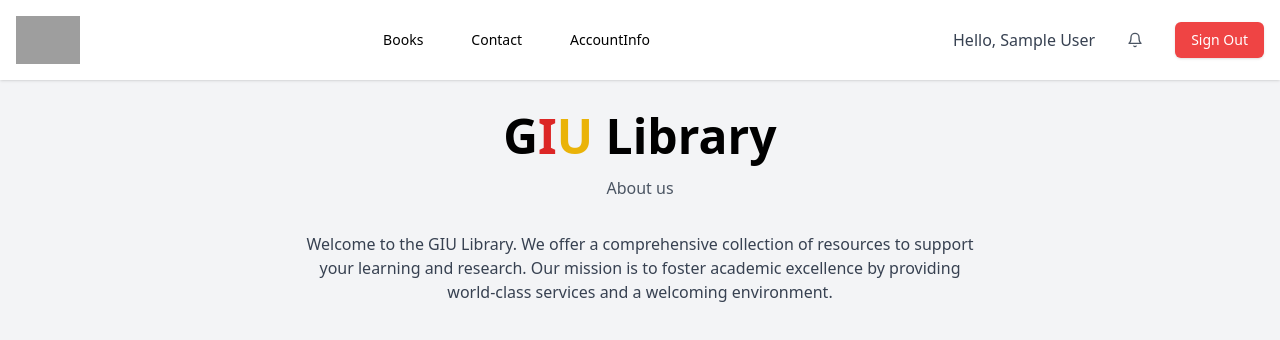
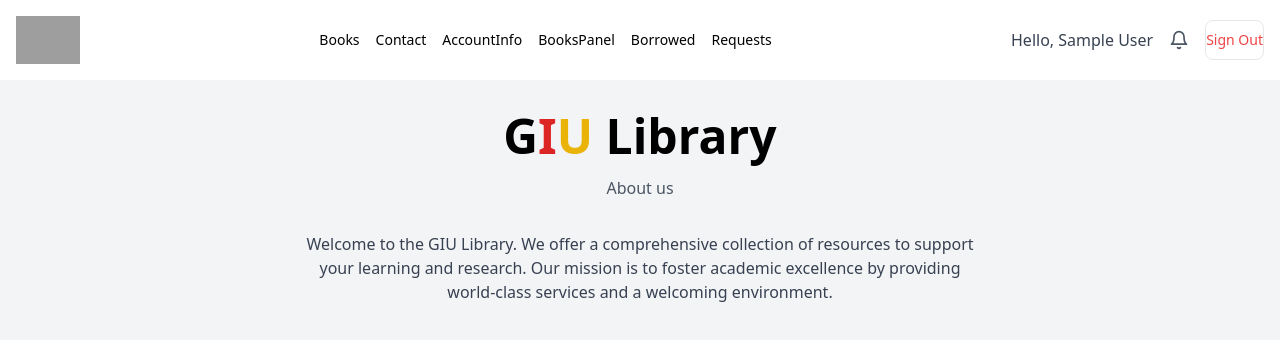
Before and after one commit to D-Ace0/GIU_Library, a Next.js app in the folder frontend/: page /home in a window 1280 px wide. Shown: the top 340 px of the page. Built offline with nearby package versions, Linux system fonts and the light colour scheme; sample sign-in values are in the browser's storage; grey boxes are pictures that could not be loaded.

Commit message:
Nav bar ma3 Account Info done

```diff
--- a/frontend/src/component/Header.tsx
+++ /dev/null
@@ -1,98 +0,0 @@
-// frontend/src/components/Header.tsx
-import React from "react";
-import * as Dialog from "@radix-ui/react-dialog";
-import { Button } from "./ui/button";
-import {
-  NavigationMenu,
-  NavigationMenuItem,
-  NavigationMenuLink,
-  NavigationMenuList,
-} from "./ui/navigation-menu";
-import SignIn from "../screens/signIn";
-import { useRouter } from "next/router";
-import { useAuth } from "../lib/hooks";
-
-export const Header: React.FC = () => {
-  const router = useRouter();
-  const { isAuthenticated, user } = useAuth();
-  const navItems = [
-    { label: "Books", active: true },
-    { label: "Contact", active: false },
-  ];
-
-  return (
-    <header className="flex items-center justify-between p-8 bg-white border-b">
-      <img
-        className="h-[106px]"
-        src="https://c.animaapp.com/m9mounjcyCQFlK/img/giu.png"
-        alt="GIU Logo"
-        onClick={() => router.push('/')}
-        style={{ cursor: 'pointer' }}
-      />
-
-      <nav>
-        <NavigationMenu>
-          <NavigationMenuList>
-            {navItems.map((item) => (
-              <NavigationMenuItem key={item.label}>
-                <NavigationMenuLink
-                  className={`p-2 rounded-lg ${
-                    item.active ? "bg-neutral-100" : ""
-                  }`}
-                >
-                  {item.label}
-                </NavigationMenuLink>
-              </NavigationMenuItem>
-            ))}
-          </NavigationMenuList>
-        </NavigationMenu>
-      </nav>
-
-      <div className="flex gap-3">
-        {!isAuthenticated ? (
-          <>
-            {/* Radix Dialog around your Sign In form */}
-            <Dialog.Root>
-              <Dialog.Trigger asChild>
-                <Button variant="outline">Sign in</Button>
-              </Dialog.Trigger>
-
-              <Dialog.Portal>
-                {/* dim the rest of the page */}
-                <Dialog.Overlay className="fixed inset-0 bg-black/50" />
-
-                {/* center the dialog */}
-                <Dialog.Content className="fixed top-1/2 left-1/2 w-full max-w-md -translate-x-1/2 -translate-y-1/2 bg-white rounded-lg shadow-lg overflow-auto">
-                  <SignIn />
-                </Dialog.Content>
-              </Dialog.Portal>
-            </Dialog.Root>
-
-            {/* If you want Register to open a separate dialog, do the same here */}
-            <Button variant="outline" onClick={() => router.push('/register')}>Register</Button>
-          </>
-        ) : (
-          <>
-            <div className="flex items-center gap-2 mr-2">
-              <span>Hello, {user?.username}</span>
-              <img className="w-[26px] h-[23px]" alt="Bell" src="/bell.svg" />
-            </div>
-            {/* Account button */}
-            <Button
-              variant="outline"
-              onClick={() => router.push('/account')}
-              className="flex items-center gap-2"
-            >
-              <img
-                src={user?.image_url || "/account-circle.svg"}
-                alt="Account"
-                className="w-5 h-5"
-              />
-              Account
-            </Button>
-          </>
-        )}
-      </div>
-    </header>
-  );
-};
--- /dev/null
+++ b/frontend/src/components/Header.tsx
@@ -0,0 +1,64 @@
+import React from "react";
+import { useRouter } from "next/router";
+import { Button } from "./ui/button";
+import { Bell } from "lucide-react";
+
+interface HeaderProps {
+  username: string;
+  role: string;
+  handleSignOut: () => void;
+}
+
+const Header: React.FC<HeaderProps> = ({ username, role, handleSignOut }) => {
+  const router = useRouter();
+
+  return (
+    <header className="bg-white p-4 flex items-center justify-between shadow">
+      <img
+        src="https://c.animaapp.com/m9mtpk9gsPKuRT/img/giu.png"
+        alt="GIU Logo"
+        className="h-12"
+        onClick={() => router.push("/")}
+        style={{ cursor: "pointer" }}
+      />
+      <nav className="flex items-center gap-4">
+        <Button variant="ghost" onClick={() => router.push("/books")}>
+          Books
+        </Button>
+        <Button variant="ghost" onClick={() => router.push("/contact")}>
+          Contact
+        </Button>
+        <Button variant="ghost" onClick={() => router.push("/account")}>
+          AccountInfo
+        </Button>
+        {role === "admin" && (
+          <>
+            <Button variant="ghost" onClick={() => router.push("/books-panel")}>
+              BooksPanel
+            </Button>
+            <Button variant="ghost" onClick={() => router.push("/borrowed")}>
+              Borrowed
+            </Button>
+            <Button variant="ghost" onClick={() => router.push("/requests")}>
+              Requests
+            </Button>
+          </>
+        )}
+      </nav>
+      <div className="flex items-center gap-4">
+        <span className="text-gray-700">Hello, {username}</span>
+        <Button variant="ghost">
+          <Bell className="w-5 h-5 text-gray-600" />
+        </Button>
+        <Button
+          onClick={handleSignOut}
+          className="bg-white text-red-500 border border-red-500 hover:bg-red-500 hover:text-white px-4 py-2 rounded-lg shadow-md"
+        >
+          Sign Out
+        </Button>
+      </div>
+    </header>
+  );
+};
+
+export default Header;
--- a/frontend/src/component/ui/button.tsx
+++ b/frontend/src/components/ui/button.tsx
@@ -2,17 +2,17 @@ import { Slot } from "@radix-ui/react-slot";
 import { type VariantProps, cva } from "class-variance-authority";
 import * as React from "react";
 
-import { cn } from "../../lib/utils.ts";
+import { cn } from "../../lib/utils";
 
 const buttonVariants = cva(
-  "inline-flex items-center justify-center gap-2 whitespace-nowrap rounded-md text-sm font-medium transition-colors focus-visible:outline-none focus-visible:ring-1 focus-visible:ring-ring disabled:pointer-events-none disabled:opacity-50 [&_svg]:pointer-events-none [&_svg]:size-4 [&_svg]:shrink-0",
+  "inline-flex items-center justify-center gap-2 whitespace-nowrap rounded-lg text-sm font-medium transition-colors focus-visible:outline-none focus-visible:ring-2 focus-visible:ring-red-500 disabled:pointer-events-none disabled:opacity-50 [&_svg]:pointer-events-none [&_svg]:size-4 [&_svg]:shrink-0",
   {
     variants: {
       variant: {
         default:
           "bg-primary text-primary-foreground shadow hover:bg-primary/90",
         destructive:
-          "bg-destructive text-destructive-foreground shadow-sm hover:bg-destructive/90",
+          "bg-red-500 text-white shadow-sm hover:bg-red-600 px-6 py-2 rounded-lg border border-transparent focus-visible:ring-2 focus-visible:ring-red-500 focus-visible:outline-none", // Updated for red background and white text
         outline:
           "border border-input bg-background shadow-sm hover:bg-accent hover:text-accent-foreground",
         secondary:
@@ -21,10 +21,10 @@ const buttonVariants = cva(
         link: "text-primary underline-offset-4 hover:underline",
       },
       size: {
-        default: "h-9 px-4 py-2",
+        default: "h-10 px-6 py-2 rounded-lg", // Improved shape with larger height and padding
         sm: "h-8 rounded-md px-3 text-xs",
-        lg: "h-10 rounded-md px-8",
-        icon: "h-9 w-9",
+        lg: "h-12 rounded-lg px-8",
+        icon: "h-10 w-10 rounded-full", // For icon buttons, rounded shape
       },
     },
     defaultVariants: {
@@ -36,7 +36,7 @@ const buttonVariants = cva(
 
 export interface ButtonProps
   extends React.ButtonHTMLAttributes<HTMLButtonElement>,
-    VariantProps<typeof buttonVariants> {
+  VariantProps<typeof buttonVariants> {
   asChild?: boolean;
 }
 
--- a/frontend/src/pages/account.tsx
+++ b/frontend/src/pages/account.tsx
@@ -1,11 +1,34 @@
-import React from 'react';
-import { AccountInfo } from '../screens/AccountInfo';
-import { Header } from '../component/Header';
+import React from "react";
+import { AccountInfo } from "../screens/AccountInfo";
+import Header from "../components/Header";
+import {jwtDecode} from "jwt-decode"; // Import jwtDecode for session handling
+import { useRouter } from "next/router";
 
 export default function AccountPage() {
+  const router = useRouter();
+
+  // Retrieve session data from token
+  const token = typeof window !== "undefined" ? localStorage.getItem("token") : null;
+  let session: any = {};
+
+  try {
+    session = token ? jwtDecode(token) : {};
+  } catch (error) {
+    console.error("Invalid token", error);
+  }
+
+  const username = session?.name || "User";
+  const role = session?.role || "user";
+
+  const handleSignOut = () => {
+    localStorage.removeItem("token");
+    router.push("/");
+  };
+
   return (
     <div>
-      <Header />
+      {/* Add Header component */}
+      <Header username={username} role={role} handleSignOut={handleSignOut} />
       <AccountInfo />
     </div>
   );
--- a/frontend/src/screens/AccountInfo.tsx
+++ b/frontend/src/screens/AccountInfo.tsx
@@ -1,7 +1,7 @@
 import { Trash2Icon, Loader2 } from "lucide-react";
 import React, { useEffect } from "react";
-import { Button } from "../component/ui/button";
-import { Card, CardContent, CardTitle } from "../component/ui/card";
+import { Button } from "../components/ui/button";
+import { Card, CardContent, CardTitle } from "../components/ui/card";
 import { useAuth, useUserReviews, useSavedBooks } from "../lib/hooks";
 import { useRouter } from "next/router";
 
--- a/frontend/src/screens/Homepage.tsx
+++ b/frontend/src/screens/Homepage.tsx
@@ -1,8 +1,7 @@
 import React from "react";
 import { useRouter } from "next/router";
-import { Button } from "../component/ui/button";
-import { Bell } from "lucide-react";
-import { jwtDecode } from "jwt-decode"; // ✅ fixed import
+import { jwtDecode } from "jwt-decode";
+import Header from "../components/Header";
 
 const HomePage: React.FC = () => {
   const router = useRouter();
@@ -19,6 +18,7 @@ const HomePage: React.FC = () => {
   }
 
   const username = session?.name || "User";
+  const role = session?.role || "user";
 
   const handleSignOut = () => {
     localStorage.removeItem("token");
@@ -27,33 +27,7 @@ const HomePage: React.FC = () => {
 
   return (
     <div className="bg-gray-100 min-h-screen flex flex-col">
-        <header className="bg-white p-4 flex items-center justify-between shadow">
-          <img
-              src="https://c.animaapp.com/m9mtpk9gsPKuRT/img/giu.png"
-              alt="GIU Logo"
-              className="h-12"
-          />
-          <nav className="flex items-center gap-4">
-            <Button variant="ghost">Books</Button>
-            <Button variant="ghost">Contact</Button>
-            <Button variant="ghost" onClick={() => router.push("/account")}>
-              AccountInfo
-            </Button>
-          </nav>
-          <div className="flex items-center gap-4">
-            <span className="text-gray-700">Hello, {username}</span>
-            <Button variant="ghost">
-              <Bell className="w-5 h-5 text-gray-600" />
-            </Button>
-            <Button
-                onClick={handleSignOut}
-                className="bg-red-500 text-white hover:bg-red-600"
-            >
-              Sign Out
-            </Button>
-          </div>
-        </header>
-
+      <Header username={username} role={role} handleSignOut={handleSignOut} />
       <main className="flex-grow p-8 text-center">
         <h1 className="text-5xl font-extrabold text-gray-900 mb-4">
           <span className="text-black">G</span>
@@ -66,8 +40,8 @@ const HomePage: React.FC = () => {
           <p>
             Welcome to the GIU Library. We offer a comprehensive collection of
             resources to support your learning and research. Our mission is to
-              foster academic excellence by providing world-class services and
-              a welcoming environment.
+            foster academic excellence by providing world-class services and a
+            welcoming environment.
           </p>
         </div>
       </main>
--- a/frontend/src/screens/signIn.tsx
+++ b/frontend/src/screens/signIn.tsx
@@ -2,7 +2,7 @@
 
 import React, { useState } from "react";
 import { useRouter } from "next/router";
-import { Button } from "../component/ui/button";
+import { Button } from "../components/ui/button";
 
 const SignIn: React.FC = () => {
   const [email, setEmail] = useState("");
```
Also changed, not shown: frontend/src/components/ui/avatar.tsx (renamed from frontend/src/component/ui/avatar.tsx), frontend/src/components/ui/card.tsx (renamed from frontend/src/component/ui/card.tsx), frontend/src/components/ui/navigation-menu.tsx (renamed from frontend/src/component/ui/navigation-menu.tsx), frontend/src/components/ui/seperator.tsx (renamed from frontend/src/component/ui/seperator.tsx). Lines whose indentation alone changed are shown as unchanged.
